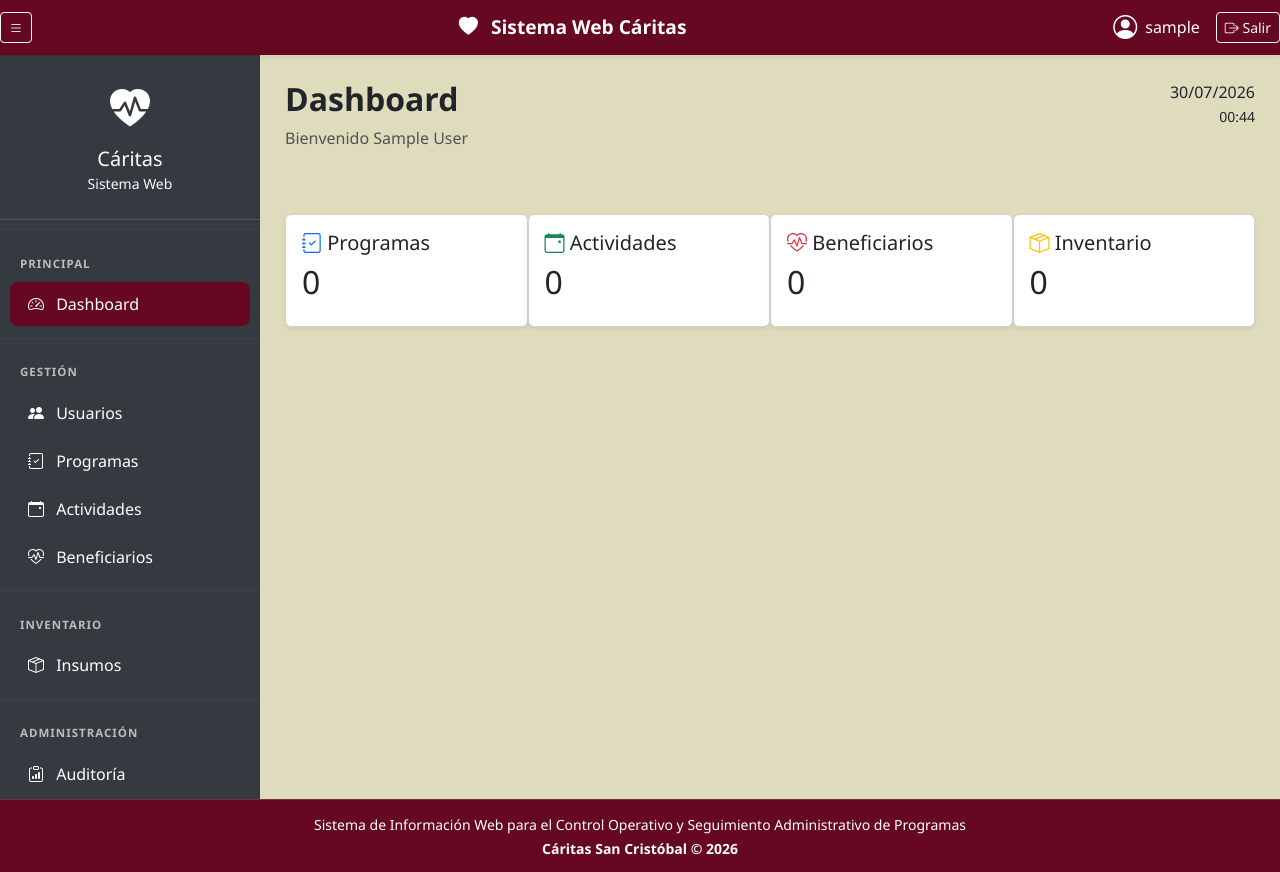
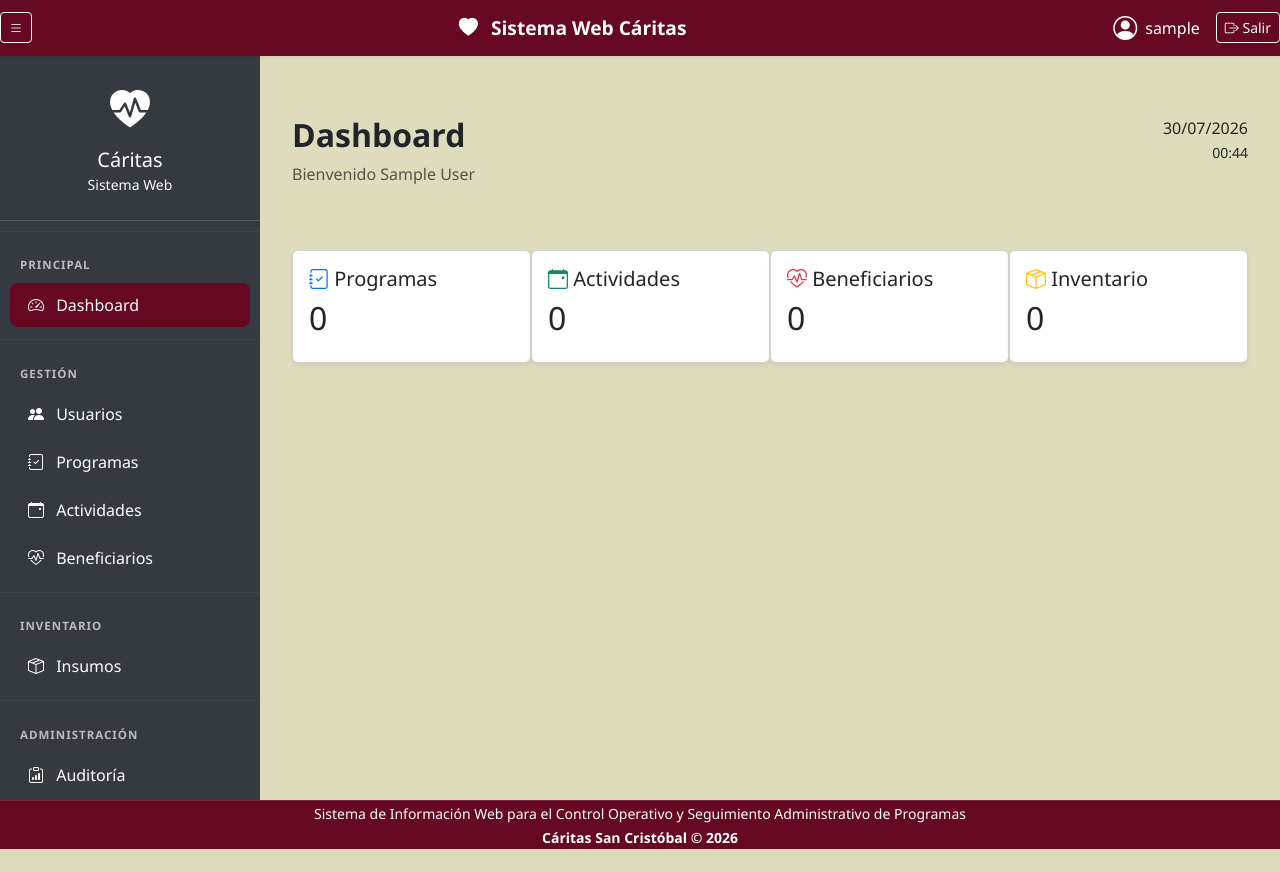
Before and after one commit to SoftMeneses/sistema_web_caritas, a Django app: page /dashboard/ in a window 1280 px wide. After the commit the page ends 849 px from the top, so only its background shows below. Run offline with Django 5.2, Linux system fonts and the light colour scheme; the visitor is signed in with stand-in values (Sample User, id 1).

Commit message:
refactor(frontend): estandarizar arquitectura de estilos y plantilla base

```diff
--- a/static/css/layout.css
+++ b/static/css/layout.css
@@ -1,3 +1,45 @@
+/*==============================================================================
+    Sistema Web para el Control Operativo y Seguimiento Administrativo
+    de Programas en la Organización Cáritas San Cristóbal
+
+    Archivo      : layout.css
+    Descripción  : Define la estructura general del sistema, incluyendo
+                   navbar, sidebar, contenedor principal, footer y la
+                   distribución responsive de la aplicación.
+
+    Autor        : Equipo de Desarrollo
+    Framework    : Django 5 + Bootstrap 5
+==============================================================================*/
+
+
+/*==============================
+ENCABEZADO DE PÁGINA
+==============================*/
+
+.page-header{
+
+    margin-bottom:2rem;
+
+}
+
+.page-title{
+
+    font-size:1.8rem;
+
+    font-weight:600;
+
+    color:var(--color-primary);
+
+    margin-bottom:.25rem;
+
+}
+
+.page-content{
+
+    width:100%;
+
+}
+
 /*==============================
 LAYOUT GENERAL
 ==============================*/
@@ -32,9 +74,9 @@ body{
 
 #sidebar-container{
 
-    width:260px;
+    width:var(--sidebar-width);
 
-    transition:.35s;
+    transition:width .35s ease;
 
     flex-shrink:0;
 
@@ -44,13 +86,15 @@ body{
 
     flex:1;
 
-    padding:25px;
+    padding:var(--page-padding);
 
     background:var(--color-background);
 
-    min-height:calc(100vh - 56px);
+    min-height:calc(100vh - var(--navbar-height));
 
-    transition:.35s;
+    transition:
+        margin .35s ease,
+        padding .35s ease;
 
 }
 
@@ -66,7 +110,9 @@ body{
 
 .navbar{
 
-    background: var(--color-primary) !important;
+    background:var(--color-primary) !important;
+
+    height:var(--navbar-height);
 
 }
 
@@ -86,9 +132,13 @@ body{
 
 .sidebar{
 
+    display:flex;
+
+    flex-direction:column;
+
     background:var(--color-sidebar);
 
-    min-height:calc(100vh - 56px);
+    min-height:calc(100vh - var(--navbar-height));
 
 }
 
@@ -136,7 +186,10 @@ body{
 
     margin:2px 10px;
 
-    transition:all .25s ease;
+    transition:
+        background-color .25s ease,
+        color .25s ease,
+        transform .25s ease;
 
 }
 
@@ -176,26 +229,32 @@ footer{
 
     border-top: 1px solid rgba(255,255,255,.15);
 
-    padding: 12px 0;
+    flex-shrink:0;
 
 }
 
-/*====================================
-  RESPONSIVE
-====================================*/
+/*==============================================================================
+  DISEÑO RESPONSIVO
+
+  Las reglas específicas para dispositivos móviles se incorporarán
+  progresivamente conforme se desarrollen los distintos módulos del sistema.
+==============================================================================*/
 
 @media (max-width: 768px) {
 
 
 }
 
-/*====================================
-  SIDEBAR COLAPSABLE
-====================================*/
+/*==============================================================================
+   SIDEBAR EN MODO COLAPSADO
+
+  Reduce el ancho del menú lateral y oculta elementos secundarios para
+  maximizar el espacio disponible en el área de trabajo.
+==============================================================================*/
 
 .sidebar-collapsed{
 
-    width:80px !important;
+    width:var(--sidebar-collapsed-width)!important;
 
 }
 
--- a/static/css/style.css
+++ b/static/css/style.css
@@ -24,6 +47,24 @@
 
     --color-text:#212529;
 
+    /* Dimensiones generales*/
+
+    --navbar-height:56px;
+
+    --sidebar-width:260px;
+
+    --sidebar-collapsed-width:80px;
+
+    --page-padding:2rem;
+
+    /* Bordes */
+
+    --radius-sm:8px;
+
+    --radius-md:12px;
+
+    --radius-lg:16px;
+
 }
 
 body{
--- a/templates/layouts/base.html
+++ b/templates/layouts/base.html
@@ -1,65 +1,116 @@
 {% load static %}
 
 <!DOCTYPE html>
-
 <html lang="es">
 
 <head>
 
+    <!-- Configuración general del documento -->
     <meta charset="UTF-8">
 
     <meta name="viewport"
           content="width=device-width, initial-scale=1">
 
+    <!--
+        Título de la página.
+
+        Puede ser sobrescrito por cualquier plantilla que herede de base.html.
+    -->
     <title>
 
         {% block title %}
-
             Sistema Web Cáritas
-
         {% endblock %}
 
     </title>
 
+    <!-- Bootstrap -->
     <link href="https://cdn.jsdelivr.net/npm/bootstrap@5.3.7/dist/css/bootstrap.min.css"
           rel="stylesheet">
 
+    <!-- Bootstrap Icons -->
     <link rel="stylesheet"
           href="https://cdn.jsdelivr.net/npm/bootstrap-icons@1.13.1/font/bootstrap-icons.min.css">
 
+    <!-- Favicon -->
+    <link rel="icon"
+          type="image/png"
+          href="{% static 'img/favicon.png' %}">
+
+    <!-- Estilos globales del sistema -->
     <link rel="stylesheet"
           href="{% static 'css/style.css' %}">
 
     <link rel="stylesheet"
           href="{% static 'css/layout.css' %}">
 
+    <link rel="stylesheet"
+          href="{% static 'css/components.css' %}">
+
+    <!--
+        Espacio reservado para estilos específicos
+        de cada módulo o vista.
+    -->
     {% block css %}
-
     {% endblock %}
 
 </head>
 
 <body>
 
+    <!-- Barra de navegación superior -->
     {% include 'includes/navbar.html' %}
 
     <div class="container-fluid">
 
         <div class="row">
 
+            <!-- Menú lateral -->
             <div id="sidebar-container">
 
                 {% include 'includes/sidebar.html' %}
 
             </div>
 
+            <!-- Contenedor principal -->
             <main id="main-content">
 
+                <!-- Mensajes del sistema -->
                 {% include 'includes/messages.html' %}
+
+                <!-- Encabezado estándar de cada página -->
+                <header class="page-header mb-4">
+
+                    <div class="d-flex justify-content-between align-items-center flex-wrap">
+
+                        <div>
+
+                            <h2 class="page-title mb-1">
+
+                                {% block page_title %}
+
+                                {% endblock %}
+
+                            </h2>
+
+                            {% block breadcrumb %}
+
+                            {% endblock %}
+
+                        </div>
+
+                    </div>
+
+                </header>
+
+                <!-- Contenido específico de cada vista -->
+                <section class="page-content">
 
                     {% block content %}
 
                     {% endblock %}
+
+                </section>
 
             </main>
 
@@ -67,9 +118,18 @@
 
     </div>
 
+    <!-- Pie de página -->
     {% include 'includes/footer.html' %}
 
+    <!-- Scripts globales -->
     {% include 'includes/scripts.html' %}
+
+    <!--
+        Espacio reservado para JavaScript específico
+        de cada vista.
+    -->
+    {% block js %}
+    {% endblock %}
 
 </body>
 
```
Also changed, not shown: other parts of static/css/style.css (+29 -61 lines), static/css/components.css (added, +155 -0 lines). Lines whose indentation alone changed are shown as unchanged.
